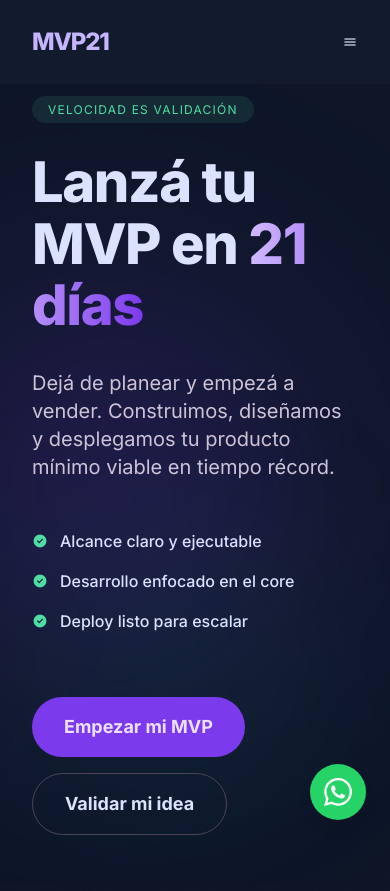
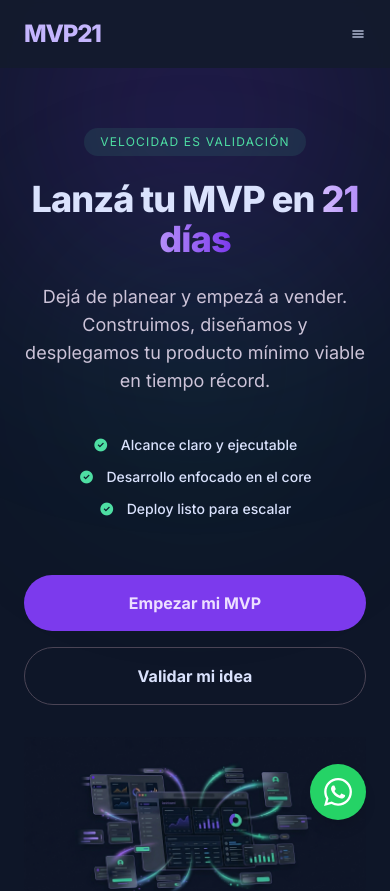
Before and after one commit to juancruzgui/mvp21-landing, a plain HTML site: page index.html in a window 390 px wide. Shown: the top 891 px of the page. Drawn offline with nearby package versions, Linux system fonts and the light colour scheme.

Commit message:
Fix mobile responsive: hero layout, padding, blur effects
Co-Authored-By: Claude Opus 4.6 (1M context) <noreply@anthropic.com>

```diff
--- a/index.html
+++ b/index.html
@@ -130,7 +130,7 @@
 
 <!-- Navigation -->
 <nav class="fixed top-0 w-full z-50 bg-[#131b2e]/95 backdrop-blur-sm transition-colors duration-300">
-<div class="flex justify-between items-center px-8 py-6 max-w-7xl mx-auto">
+<div class="flex justify-between items-center px-6 md:px-8 py-4 md:py-6 max-w-7xl mx-auto">
 <div class="text-2xl font-extrabold tracking-tighter text-violet-400 dark:text-violet-300">MVP21</div>
 <!-- Desktop nav -->
 <div class="hidden md:flex items-center gap-8">
@@ -165,43 +165,43 @@
 </nav>
 
 <!-- Hero Section -->
-<section class="relative min-h-screen flex items-center pt-24 overflow-hidden" id="top" style="background-color: rgb(14, 22, 40);">
-<div class="absolute top-1/4 -left-20 w-96 h-96 bg-primary-container/20 rounded-full blur-[120px]"></div>
-<div class="absolute bottom-1/3 left-10 w-64 h-64 bg-secondary-container/10 rounded-full blur-[100px]"></div>
-<div class="max-w-7xl mx-auto px-8 w-full grid grid-cols-1 lg:grid-cols-12 gap-12 items-end">
-<div class="lg:col-span-7 space-y-8 relative z-10">
-<span class="text-secondary font-label text-xs uppercase tracking-widest bg-secondary/10 px-4 py-1.5 rounded-full">Velocidad es Validación</span>
-<h1 class="text-display-lg text-[3.5rem] font-extrabold leading-[1.1] tracking-tight text-on-surface">
+<section class="relative min-h-screen flex items-center pt-32 md:pt-32 lg:pt-24 pb-12 lg:pb-0 overflow-hidden" id="top" style="background-color: rgb(14, 22, 40);">
+<div class="absolute -top-20 left-1/2 -translate-x-1/2 lg:left-0 lg:translate-x-0 lg:top-1/4 lg:-left-20 w-96 h-96 bg-primary-container/20 rounded-full blur-[120px]"></div>
+<div class="absolute top-1/4 left-1/2 -translate-x-1/2 lg:left-10 lg:translate-x-0 lg:bottom-1/3 lg:top-auto w-64 h-64 bg-secondary-container/10 rounded-full blur-[100px]"></div>
+<div class="max-w-7xl mx-auto px-6 md:px-8 w-full grid grid-cols-1 lg:grid-cols-12 gap-8 lg:gap-12 items-end">
+<div class="lg:col-span-7 space-y-6 md:space-y-8 relative z-10 text-center lg:text-left">
+<span class="text-secondary font-label text-xs uppercase tracking-widest bg-secondary/10 px-4 py-1.5 rounded-full inline-block">Velocidad es Validación</span>
+<h1 class="text-[2.25rem] md:text-[3rem] lg:text-[3.5rem] font-extrabold leading-[1.1] tracking-tight text-on-surface">
     Lanzá tu MVP en <span class="text-transparent bg-clip-text bg-gradient-to-r from-primary to-primary-container">21 días</span>
 </h1>
-<p class="text-headline-lg text-xl text-on-surface-variant max-w-xl">
+<p class="text-lg md:text-xl text-on-surface-variant max-w-xl mx-auto lg:mx-0">
     Dejá de planear y empezá a vender. Construimos, diseñamos y desplegamos tu producto mínimo viable en tiempo récord.
 </p>
-<div class="flex flex-col gap-4 py-4">
+<div class="flex flex-col gap-3 py-4 items-center lg:items-start">
 <div class="flex items-center gap-3">
 <span class="material-symbols-outlined text-secondary" style='font-variation-settings: "FILL" 1;'>check_circle</span>
-<span class="text-on-surface font-medium">Alcance claro y ejecutable</span>
+<span class="text-on-surface font-medium text-sm md:text-base">Alcance claro y ejecutable</span>
 </div>
 <div class="flex items-center gap-3">
 <span class="material-symbols-outlined text-secondary" style='font-variation-settings: "FILL" 1;'>check_circle</span>
-<span class="text-on-surface font-medium">Desarrollo enfocado en el core</span>
+<span class="text-on-surface font-medium text-sm md:text-base">Desarrollo enfocado en el core</span>
 </div>
 <div class="flex items-center gap-3">
 <span class="material-symbols-outlined text-secondary" style='font-variation-settings: "FILL" 1;'>check_circle</span>
-<span class="text-on-surface font-medium">Deploy listo para escalar</span>
+<span class="text-on-surface font-medium text-sm md:text-base">Deploy listo para escalar</span>
 </div>
 </div>
-<div class="flex flex-wrap gap-4 pt-4">
-<a href="https://wa.me/5491XXXXXXXXX?text=Hola%21%20Quiero%20empezar%20mi%20MVP" target="_blank" rel="noopener" class="bg-primary-container text-on-primary-container px-8 py-4 rounded-full font-bold text-lg hover:shadow-[0_0_20px_rgba(124,58,237,0.4)] transition-all">
+<div class="flex flex-col sm:flex-row gap-4 pt-4 justify-center lg:justify-start">
+<a href="https://wa.me/5491XXXXXXXXX?text=Hola%21%20Quiero%20empezar%20mi%20MVP" target="_blank" rel="noopener" class="bg-primary-container text-on-primary-container px-8 py-4 rounded-full font-bold text-base md:text-lg hover:shadow-[0_0_20px_rgba(124,58,237,0.4)] transition-all text-center">
     Empezar mi MVP
 </a>
-<a href="https://wa.me/5491XXXXXXXXX?text=Hola%21%20Quiero%20validar%20mi%20idea" target="_blank" rel="noopener" class="border border-outline-variant text-on-surface px-8 py-4 rounded-full font-bold text-lg hover:bg-surface-container-high transition-all">
+<a href="https://wa.me/5491XXXXXXXXX?text=Hola%21%20Quiero%20validar%20mi%20idea" target="_blank" rel="noopener" class="border border-outline-variant text-on-surface px-8 py-4 rounded-full font-bold text-base md:text-lg hover:bg-surface-container-high transition-all text-center">
     Validar mi idea
 </a>
 </div>
 </div>
 <div class="lg:col-span-5 relative z-0 flex items-end justify-center self-end">
-<img alt="Product Dashboard" class="w-[170%] max-w-none h-auto" src="./hero.png"/>
+<img alt="Product Dashboard" class="w-full lg:w-[170%] max-w-none h-auto" src="./hero.png"/>
 </div>
 </div>
 </section>
```
